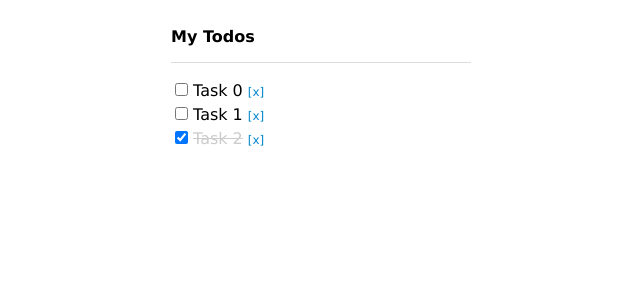
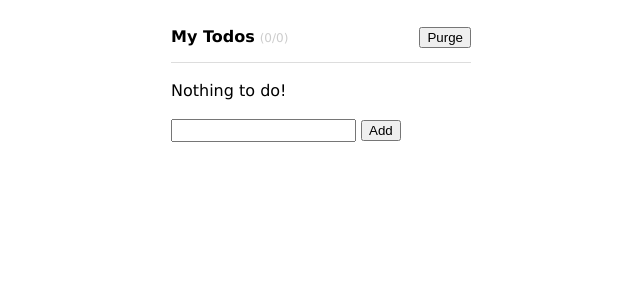
Before and after one commit to yuuttana1223/dotinstall-todo-react, a React (Create React App) app: page / in a window 1280 px wide. Shown: the top 300 px of the page, without its empty margins (319-959 px from the left). Built offline with nearby package versions, Linux system fonts and the light colour scheme.

Commit message:
[#10~#17] Todoの追加機能・まとめて削除・ローカルストレージ追加

```diff
--- a/src/App.jsx
+++ b/src/App.jsx
@@ -1,29 +1,87 @@
-import { useState } from "react";
+/* eslint-disable no-restricted-globals */
+import { useCallback, useEffect, useState } from "react";
+import { TodoForm } from "./components/todolist/TodoForm";
+import { TodoHeader } from "./components/todolist/TodoHeader";
 import { TodoList } from "./components/todolist/TodoList";
-import { todosArray } from "./data/todos";
 
 export const App = () => {
-  const [todos, setTodos] = useState(todosArray);
+  const [todos, setTodos] = useState(
+    JSON.parse(localStorage.getItem("todos")) || []
+  );
 
-  const checkTodo = (todo) => {
-    const newTodos = [...todos];
-    newTodos[todo.id].isDone = !newTodos[todo.id].isDone;
-    setTodos(newTodos);
+  const [item, setItem] = useState("");
+
+  const getUniqueId = () => {
+    // toString(基数) 36進数
+    return `${new Date().getTime().toString(36)}-${Math.random().toString(36)}`;
   };
 
-  const deleteTodo = (todo) => {
-    // eslint-disable-next-line no-restricted-globals
-    if (confirm("Are you sure?")) {
+  // 達成したタスクを一気に消す
+  const purge = useCallback(() => {
+    if (!confirm("Are you sure?")) return;
+
+    const newTodos = todos.filter((todo) => !todo.isDone);
+    setTodos(newTodos);
+  }, [todos]);
+
+  const addTodo = useCallback(
+    (e) => {
+      e.preventDefault();
+      if (item.trim() === "") return;
+
+      const newItem = {
+        id: getUniqueId(),
+        title: item,
+        isDone: false,
+      };
+
+      const newTodos = [...todos, newItem];
+      setTodos(newTodos);
+      setItem("");
+    },
+    [item, todos]
+  );
+
+  const checkTodo = useCallback(
+    (todo) => {
+      // pos(position)は位置
+      // idだけの配列を作り何番目かを特定
+      const pos = todos.map((todo) => todo.id).indexOf(todo.id);
       const newTodos = [...todos];
-      newTodos.splice(todo.id, 1);
+      newTodos[pos].isDone = !newTodos[pos].isDone;
       setTodos(newTodos);
-    }
-  };
+    },
+    [todos]
+  );
+
+  const deleteTodo = useCallback(
+    (todo) => {
+      if (!confirm("Are you sure?")) return;
+
+      const newTodos = [...todos];
+      const pos = todos.indexOf(todo);
+      newTodos.splice(pos, 1);
+      setTodos(newTodos);
+    },
+    [todos]
+  );
+
+  const updateItem = useCallback(
+    (e) => {
+      setItem(e.target.value);
+    },
+    [setItem]
+  );
+
+  useEffect(() => {
+    localStorage.setItem("todos", JSON.stringify(todos));
+  }, [todos]);
 
   return (
     <div className="container">
-      <h1>My Todos</h1>
+      <TodoHeader todos={todos} purge={purge} />
       <TodoList todos={todos} checkTodo={checkTodo} deleteTodo={deleteTodo} />
+      <TodoForm item={item} updateItem={updateItem} addTodo={addTodo} />
     </div>
   );
 };
--- /dev/null
+++ b/src/components/todolist/TodoForm.jsx
@@ -0,0 +1,10 @@
+import { memo } from "react";
+
+export const TodoForm = memo(({ item, updateItem, addTodo }) => {
+  return (
+    <form onSubmit={addTodo}>
+      <input type="text" value={item} onChange={updateItem} />
+      <input type="submit" value="Add" />
+    </form>
+  );
+});
--- /dev/null
+++ b/src/components/todolist/TodoHeader.jsx
@@ -0,0 +1,15 @@
+import { memo } from "react";
+
+export const TodoHeader = memo(({ todos, purge }) => {
+  const incompleteTodos = todos.filter((todo) => !todo.isDone);
+
+  return (
+    <h1>
+      My Todos
+      <span>
+        ({incompleteTodos.length}/{todos.length})
+      </span>
+      <button onClick={purge}>Purge</button>
+    </h1>
+  );
+});
--- a/src/components/todolist/TodoItem.jsx
+++ b/src/components/todolist/TodoItem.jsx
@@ -1,4 +1,6 @@
-export const TodoItem = ({ todo, checkTodo, deleteTodo }) => {
+import { memo } from "react";
+
+export const TodoItem = memo(({ todo, checkTodo, deleteTodo }) => {
   return (
     <li>
       <label>
@@ -14,4 +16,4 @@ export const TodoItem = ({ todo, checkTodo, deleteTodo }) => {
       </span>
     </li>
   );
-};
+});
--- a/src/components/todolist/TodoList.jsx
+++ b/src/components/todolist/TodoList.jsx
@@ -1,6 +1,7 @@
+import { memo } from "react";
 import { TodoItem } from "./TodoItem";
 
-export const TodoList = ({ todos, checkTodo, deleteTodo }) => {
+export const TodoList = memo(({ todos, checkTodo, deleteTodo }) => {
   return (
     <ul>
       {todos.length ? (
@@ -17,4 +18,4 @@ export const TodoList = ({ todos, checkTodo, deleteTodo }) => {
       )}
     </ul>
   );
-};
+});
--- a/src/data/todos.js
+++ /dev/null
@@ -1,5 +0,0 @@
-export const todosArray = [
-  { id: 0, title: "Task 0", isDone: false },
-  { id: 1, title: "Task 1", isDone: false },
-  { id: 2, title: "Task 2", isDone: true },
-];
--- a/src/index.css
+++ b/src/index.css
@@ -27,6 +27,22 @@ body {
   margin-right: 5px;
 }
 
+.container input[type="text"] {
+  padding: 2px;
+  margin-right: 5px;
+}
+
+h1 > span {
+  color: #ccc;
+  font-size: 12px;
+  font-weight: normal;
+  margin-left: 5px;
+}
+
+h1 > button {
+  float: right;
+}
+
 .done {
   text-decoration: line-through;
   color: #ccc;
```
